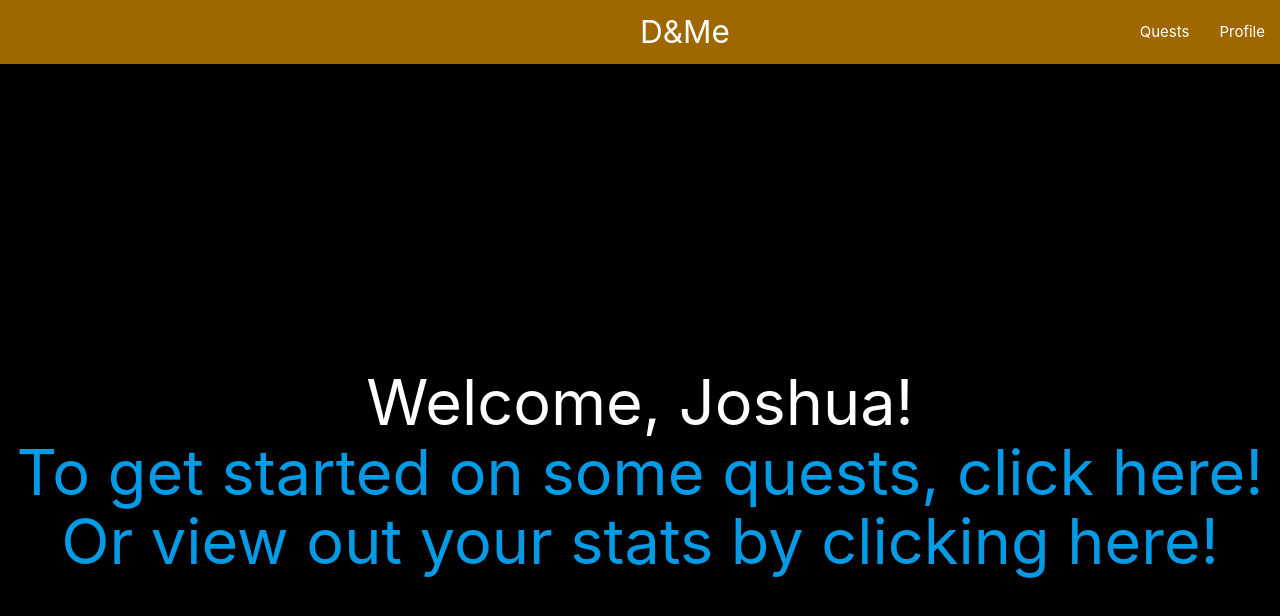
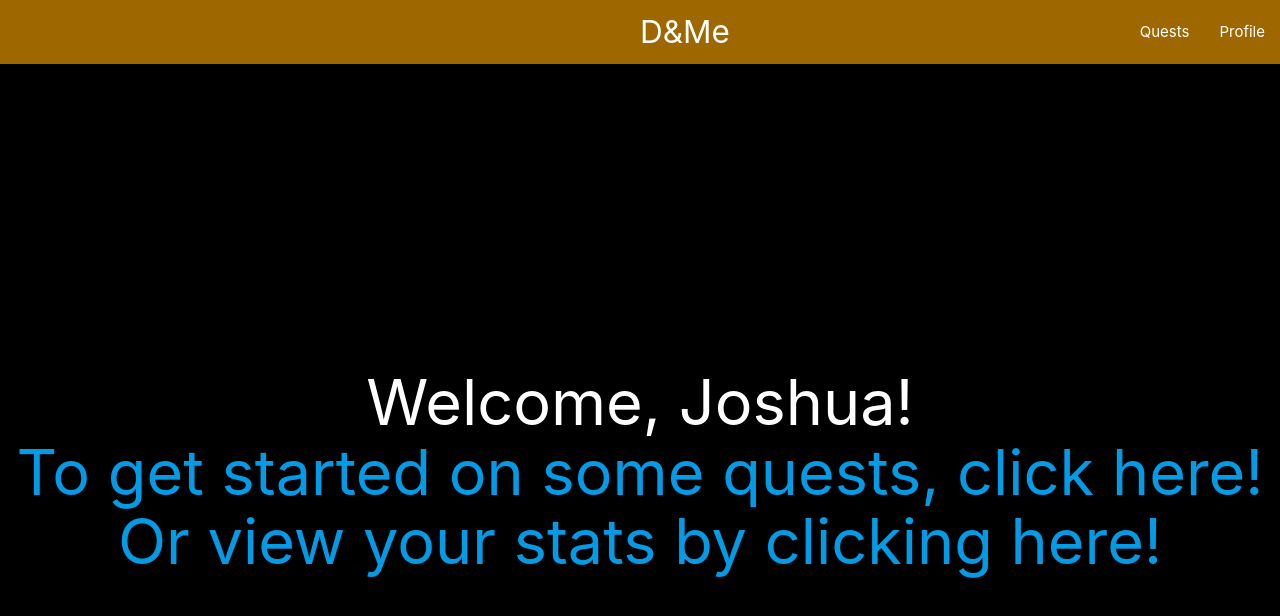
Before and after one commit to JoshuaBevers/React-Solo-Frontend, a React (Create React App) app in the folder ui/: page / in a window 1280 px wide. Shown: the top 616 px of the page. Built offline with nearby package versions, Linux system fonts and the light colour scheme; the HTML template or start-up script is replaced by a standard one.

Commit message:
styling changes.

```diff
--- a/ui/src/App.js
+++ b/ui/src/App.js
@@ -11,7 +11,7 @@ import Quests from "./components/quests";
 import Home from "./components/home";
 
 function App() {
-  const LoadedPlayer = new Player(1, "Joshua", 1, 1, 1, 1, 1, 1, 10, []);
+  const LoadedPlayer = new Player(1, "Joshua", 10, 1, 1, 1, 1, 1, 10, []);
 
   const initialState = {
     player: LoadedPlayer,
--- a/ui/src/components/home.jsx
+++ b/ui/src/components/home.jsx
@@ -11,7 +11,7 @@ const Home = () => {
       <br />
       <Link to={`/quests`}>To get started on some quests, click here!</Link>
       <br />
-      <Link to={`/profile`}>Or view out your stats by clicking here!</Link>
+      <Link to={`/profile`}>Or view your stats by clicking here!</Link>
     </h1>
   );
 };
--- a/ui/src/components/profile.jsx
+++ b/ui/src/components/profile.jsx
@@ -6,6 +6,10 @@ import { Link } from "react-router-dom";
 const Button = styled.button`
   background-color: black;
   color: red;
+`;
+
+const Komplete = styled.p`
+  color: green;
 `;
 
 const Profile = () => {
@@ -39,9 +43,10 @@ const Profile = () => {
           return (
             <ul key={index}>
               <li>
-                {quest.questName}
+                <Komplete>{quest.questName}</Komplete>
                 <br />
               </li>
+              <br />
               <Button
                 onClick={() => {
                   dispatch({
```
